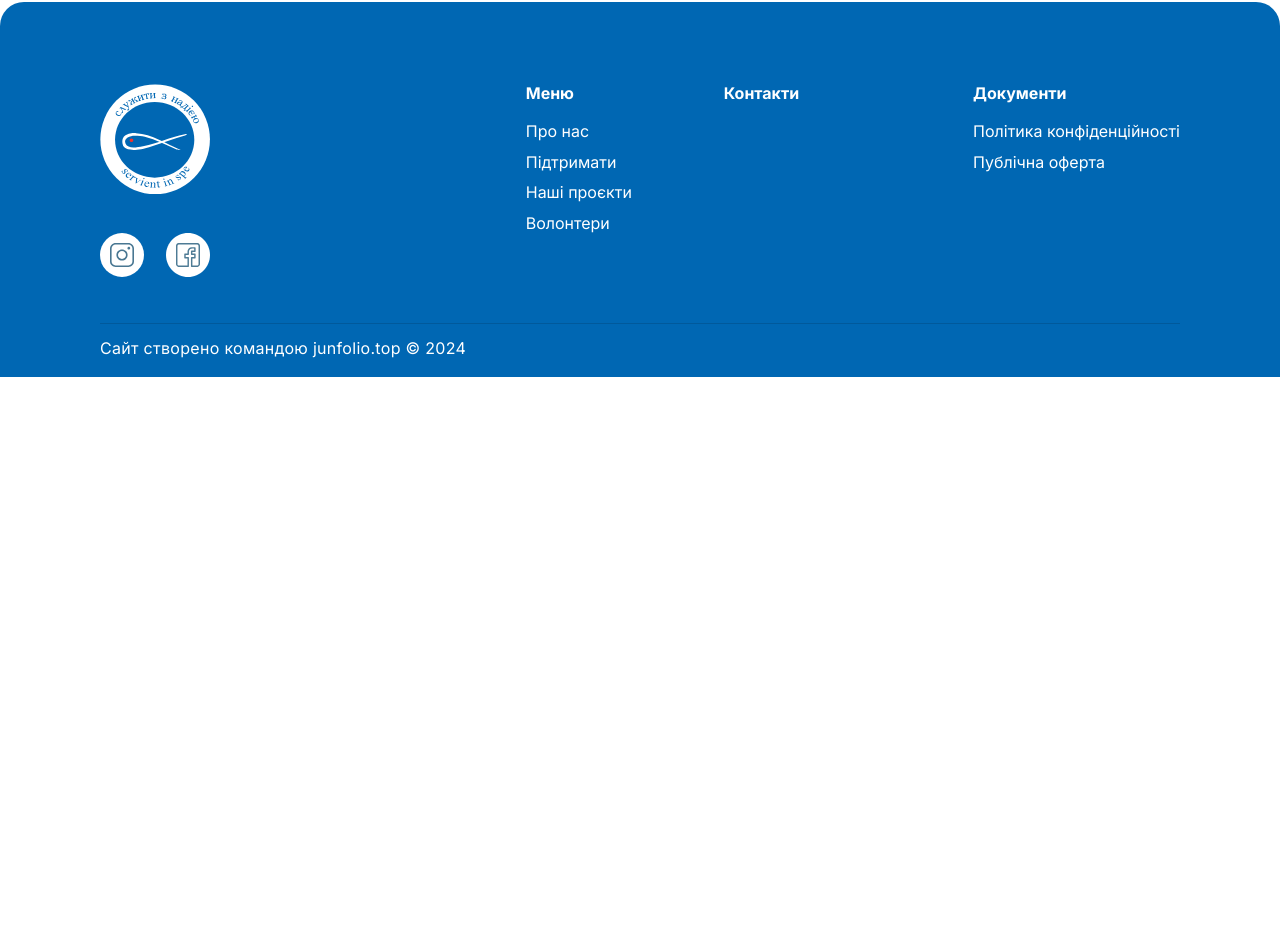
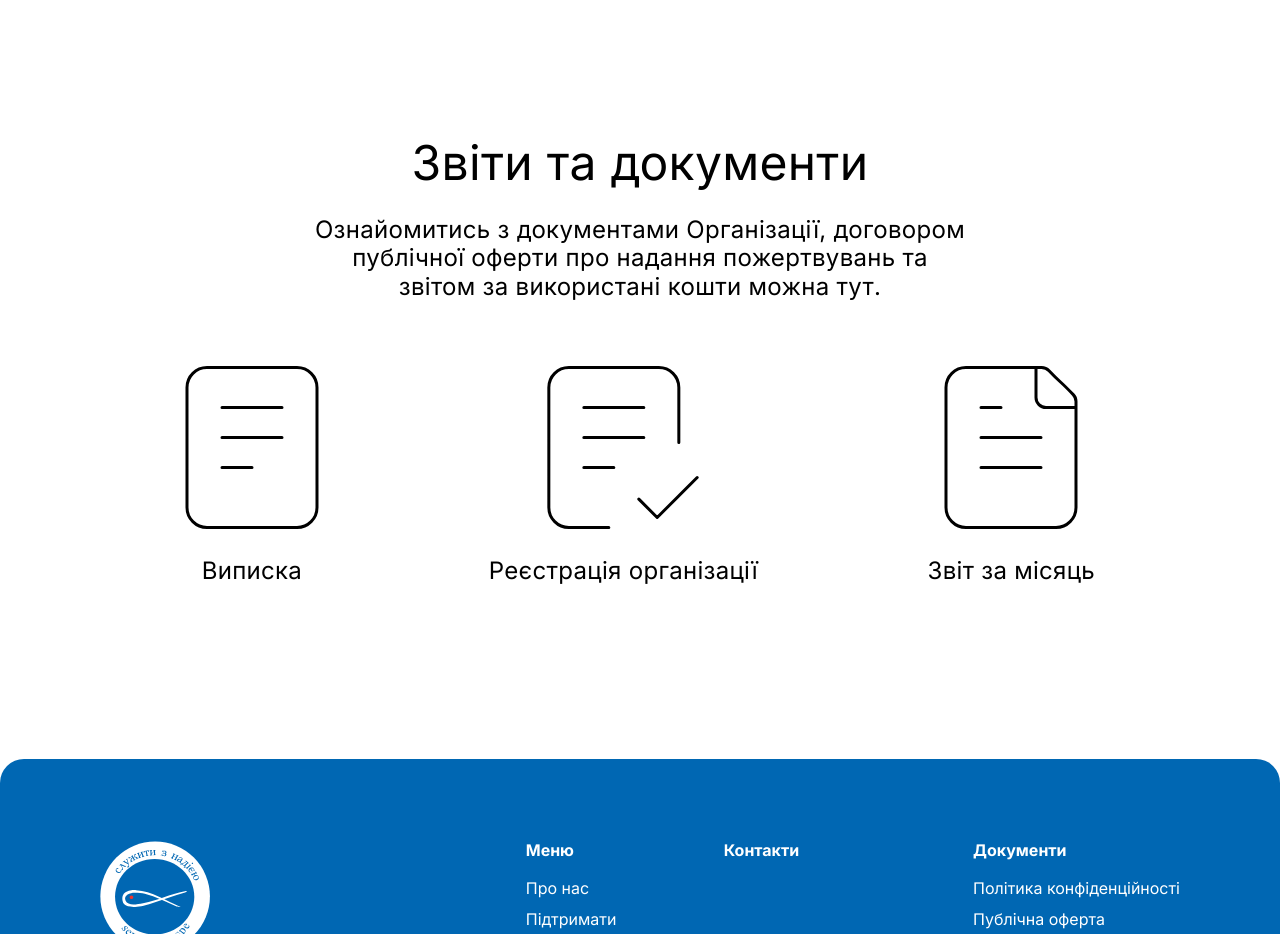
Before and after one commit to PopovYehor/conf-init, a Next.js app: page /support in a window 1280 px wide. Shown: the part 786-1720 px from the top of the page. Before the commit the page ends 1163 px from the top, so only its background shows below. Built offline with nearby package versions, Linux system fonts and the light colour scheme; no server answers.

Commit message:
add report component

```diff
--- /dev/null
+++ b/src/components/SupportUs/Report/report.module.scss
@@ -0,0 +1,102 @@
+@import "../../../styles/var.scss";
+.report_wrap{
+    width: 100%;
+    display: flex;
+    justify-content: center;
+    @media screen and (min-width: 769px){
+        margin-top: 132px;
+        margin-bottom: 173px;
+    }
+    @media screen and (max-width: 768px){
+        margin-top: 64px;
+        margin-bottom: 64px;
+    }
+    .report_container{
+        width: 1240px;
+        display: flex;
+        flex-direction: column;
+        @media screen and (max-width: 1340px) and (min-width: 769px){
+            margin: 0 100px;
+        }
+        @media screen and (max-width: 768px){
+            margin: 0 20px;
+        }
+        .report_header_wrap{
+            display: flex;
+            justify-content: center;
+            align-items: center;
+            flex-direction: column;
+            h2{
+                text-align: center;
+                @media screen and (min-width: 769px){
+                    @include h2;
+                }
+                @media screen and (max-width: 768px){
+                    @include h3;
+                }
+            }
+            p{
+                text-align: center;
+                max-width: 658px;
+                @media screen and (min-width: 769px){
+                    @include t1;
+                    margin-top: 24px;
+                }
+                @media screen and (max-width: 768px){
+                    @include t5;
+                    margin-top: 16px;
+                }
+            }
+        }
+        .document_wrap{
+            display: flex;
+            justify-content: space-around;
+            flex-direction: row;
+            @media screen and (min-width: 769px){
+                margin-top: 64px;
+                align-items: center;
+            }
+            @media screen and (max-width: 768px){
+                margin-top: 48px;
+                gap: 24px;
+            }
+            .document_item_wrap{
+                display: flex;
+                flex-direction: column;
+                @media screen and (max-width: 768px){
+                    gap: 16px;
+                    min-height: 88px;
+                }
+                .document_item_text{
+                    @media screen and (min-width: 769px){
+                        margin-top: 28px;
+                    }
+                    p{
+                        @media screen and (min-width: 769px){
+                            @include t1;
+                        }
+                        @media screen and (max-width: 768px){
+                            @include t5;
+                        }
+                        text-align: center;
+                    }
+                }
+                .document_item_icon{
+                    display: flex;
+                    justify-content: center;
+                    align-items: center;
+                    @media screen and (max-width: 768px){
+                        height: 80px;
+                    }
+                    @media screen and (max-width: 768px){
+                        svg{
+                            max-width: 59px;
+                            width: auto;
+                            height: 64px;
+                        }
+                    }
+                }
+            }
+        }
+    }
+}
--- /dev/null
+++ b/src/components/SupportUs/Report/report.tsx
@@ -0,0 +1,40 @@
+import { useAppSelector } from '@/hooks/hooks'
+import styles from './report.module.scss'
+import { languages } from '@/language/languages'
+import { IconExtract, IconMounthReport, IconRegistrtion } from '@/components/icons/icons-donate/icons-donate'
+import { extractUrl, mounth_reportUrl, registrationUrl } from '@/constants/report/report'
+import Link from 'next/link'
+
+export default function Report(){
+
+    const languageSelected = useAppSelector((state) => state.language.languageSelected)
+
+    const documentItems = [
+        {name: languages[languageSelected].extract, img: <IconExtract/>, url: extractUrl},
+        {name: languages[languageSelected].registration, img: <IconRegistrtion/>, url: registrationUrl},
+        {name: languages[languageSelected].mounth_report, img: <IconMounthReport/>, url: mounth_reportUrl}
+    ]
+
+    return(
+        <div className={styles.report_wrap}>
+            <div className={styles.report_container}>
+                <div className={styles.report_header_wrap}>
+                    <h2>{languages[languageSelected].report_header}</h2>
+                    <p>{languages[languageSelected].report_description}</p>
+                </div>
+                <div className={styles.document_wrap}>
+                    {documentItems.map((item)=>{
+                        return(
+                            <div className={styles.document_item_wrap} key={item.name}>
+                                <Link className={styles.document_item_icon} href={item.url} target='_blank'>{item.img}</Link>
+                                <div className={styles.document_item_text}>
+                                    <p>{item.name}</p>
+                                </div>
+                            </div>
+                        )
+                    })}
+                </div>
+            </div>
+        </div>
+    )
+}
--- a/src/components/icons/icons-donate/icons-donate.tsx
+++ b/src/components/icons/icons-donate/icons-donate.tsx
@@ -54,3 +54,27 @@ export const IconsDonateLiqpay = ()=>{
 </svg>
     )
 }
+
+export const IconExtract = ()=>{
+	return(
+		<svg width="134" height="163" viewBox="0 0 134 163" fill="none" xmlns="http://www.w3.org/2000/svg">
+			<path d="M37.0012 41.5H97.0012M37.0012 71.5H97.0012M37.0012 101.5H67.0012M21.9988 1.5H112.001C123.047 1.5 132.001 10.4545 132.001 21.5004L131.998 141.5C131.998 152.546 123.044 161.5 111.998 161.5L21.998 161.5C10.9522 161.499 1.99798 152.545 1.99805 141.499L1.99882 21.4999C1.99889 10.4542 10.9532 1.5 21.9988 1.5Z" stroke="black" stroke-width="3" stroke-linecap="round" stroke-linejoin="round"/>
+		</svg>
+	)
+}
+
+export const IconRegistrtion = ()=>{
+	return(
+		<svg width="152" height="163" viewBox="0 0 152 163" fill="none" xmlns="http://www.w3.org/2000/svg">
+			<path d="M61.832 161.5H21.8319C10.7862 161.5 1.83196 152.545 1.83203 141.5L1.8328 21.5001C1.83288 10.4545 10.7872 1.50024 21.8328 1.50024H111.835C122.881 1.50024 131.835 10.4545 131.835 21.5002V76.5002M91.8352 133.167L110.168 151.5L150.168 111.499M36.8352 41.5002H96.8352M36.8352 71.5002H96.8352M36.8352 101.5H66.8351" stroke="black" stroke-width="3" stroke-linecap="round" stroke-linejoin="round"/>
+		</svg>
+	)
+}
+
+export const IconMounthReport = ()=>{
+	return(
+		<svg width="134" height="163" viewBox="0 0 134 163" fill="none" xmlns="http://www.w3.org/2000/svg">
+			<path d="M92.0012 1.5V31.5C92.0012 37.0228 96.4783 41.5 102.001 41.5H132.001M37.0012 41.5H57.0012M37.0012 71.5H97.0012M37.0012 101.5H97.0012M117.001 16.5C112.551 12.5178 107.932 7.79481 105.017 4.72732C103.076 2.68612 100.396 1.5 97.5797 1.5H21.9988C10.9532 1.5 1.99889 10.4542 1.99882 21.4999L1.99805 141.499C1.99798 152.545 10.9522 161.5 21.998 161.5L111.998 161.5C123.044 161.5 131.998 152.546 131.998 141.5L132.001 35.4819C132.001 32.9249 131.026 30.467 129.251 28.6261C125.969 25.222 120.489 19.621 117.001 16.5Z" stroke="black" stroke-width="3" stroke-linecap="round" stroke-linejoin="round"/>
+		</svg>
+	)
+}
--- /dev/null
+++ b/src/constants/report/report.ts
@@ -0,0 +1,3 @@
+export const extractUrl = 'https://docs.google.com/forms/d/e/1FAIpQLSd1xaeCYoSMucIhInHujyJtK95an2ZMGh5sPRQuJaPf1JHqng/viewform'
+export const registrationUrl = 'https://docs.google.com/forms/d/e/1FAIpQLSd1xaeCYoSMucIhInHujyJtK95an2ZMGh5sPRQuJaPf1JHqng/viewform'
+export const mounth_reportUrl = 'https://docs.google.com/forms/d/e/1FAIpQLSd1xaeCYoSMucIhInHujyJtK95an2ZMGh5sPRQuJaPf1JHqng/viewform'
--- a/src/language/languages.ts
+++ b/src/language/languages.ts
@@ -71,6 +71,12 @@ export const languages: any = {
     //support us
     donate_description_1: "Благодійна організація «Конференція Блаженної Марти Вєцкої» є неприбутковою організацією, тому її діяльність можлива тільки завдяки благодійним пожертвам. Всі кошти, які отримає організація будуть направлені на реалізацію наших проектів та підтримку потребуючим людям.",
     donate_description_2: "Ви можете зробити добровільну благодійну пожертву наступним чином:",
+    report_header: 'Звіти та документи',
+    report_description: 'Ознайомитись з документами Організації, договором публічної оферти про надання пожертвувань та звітом за використані кошти можна тут.',
+    extract: 'Виписка',
+    registration: 'Реєстрація організації',
+    mounth_report: 'Звіт за місяць',
+    //________________________
 
     //footer
     menu: "Меню",
@@ -146,6 +152,16 @@ export const languages: any = {
     partners: "Our partners",
     //_____________________________
 
+    //support us
+    donate_description_1: 'The "Blessed Marta Wiecka Conference" charitable organization is a non-profit organization, therefore its activities are possible only thanks to charitable donations. All funds received by the organization will be directed to the implementation of our projects and support to people in need.',
+    donate_description_2: "You can make a voluntary charitable donation as follows:",
+    report_header: 'Reports and documents',
+    report_description: 'You can get acquainted with the documents of the Organization, the contract of the public offer on the provision of donations and the report on the funds used here.',
+    extract: 'Extract',
+    registration: 'Organization registration',
+    mounth_report: 'Monthly report',
+    //__________________________________
+
     //footer
     menu: "Menu",
     contacts: "Contacts",
--- a/src/view/support-us/support-us.tsx
+++ b/src/view/support-us/support-us.tsx
@@ -1,4 +1,5 @@
 import Donate from "@/components/SupportUs/Donate/donate";
+import Report from "@/components/SupportUs/Report/report";
 import TitleForOtherPages from "@/components/TitlePages/TitleForOtherPages";
 import { useAppSelector } from "@/hooks/hooks";
 import { languages } from "@/language/languages";
@@ -11,6 +12,7 @@ export default function SupportUsView(){
         <>
         <TitleForOtherPages text={languages[languageSelected].support}/>
         <Donate/>
+        <Report/>
         </>
     )
 }
```
